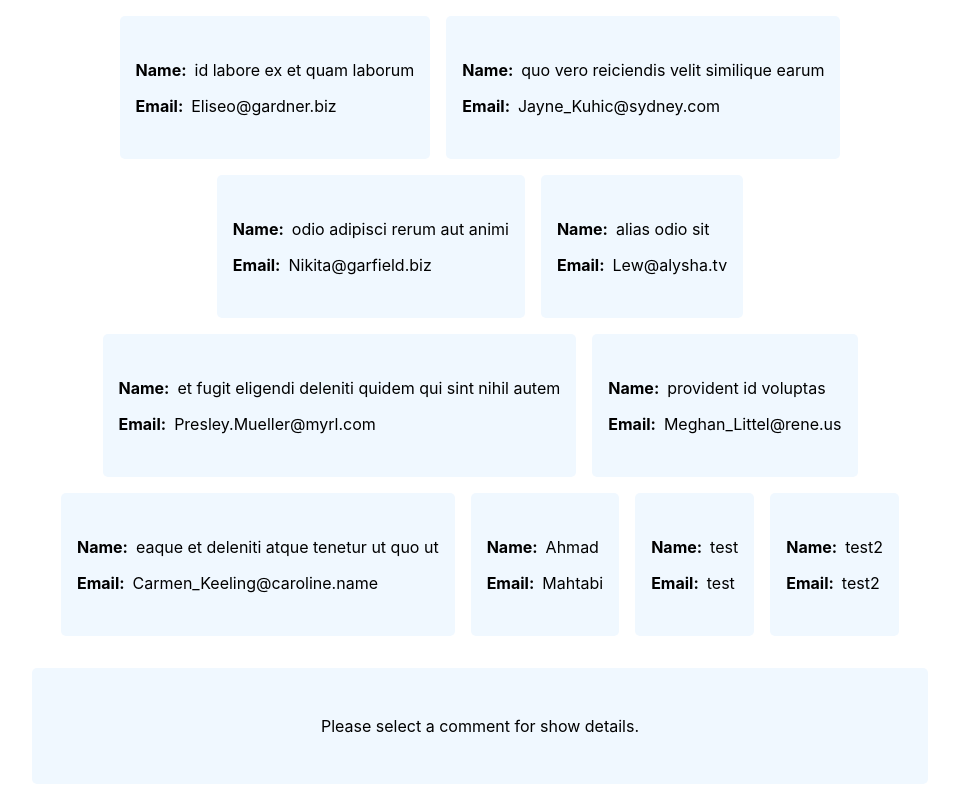
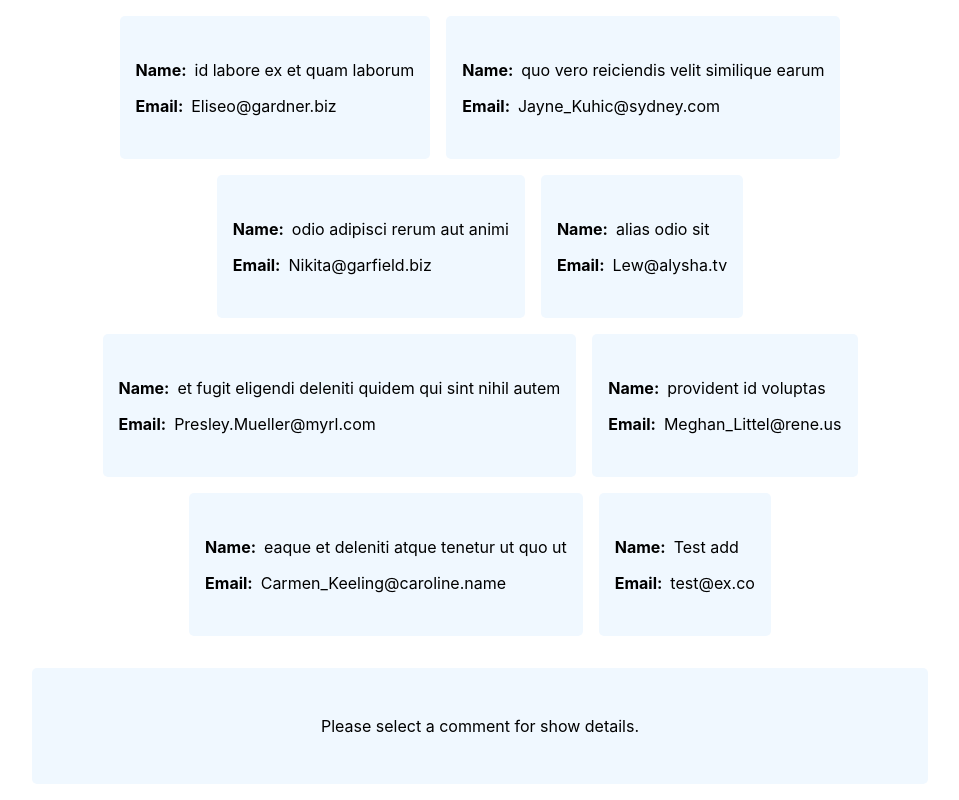
Before and after one commit to amir-rismani/http-request, a React (Create React App) app: page / in a window 1280 px wide. Shown: the top 800 px of the page, without its empty margins (160-1119 px from the left). Built offline with nearby package versions, Linux system fonts and the light colour scheme; data requests are answered from the project's data file.

Commit message:
Optimization http services

```diff
--- a/data/db.json
+++ b/data/db.json
@@ -50,22 +50,10 @@
       "body": "voluptate iusto quis nobis reprehenderit ipsum amet nulla\nquia quas dolores velit et non\naut quia necessitatibus\nnostrum quaerat nulla et accusamus nisi facilis"
     },
     {
-      "name": "Ahmad",
-      "email": "Mahtabi",
-      "body": "it comment enter for test...",
+      "name": "Test add",
+      "email": "test@ex.co",
+      "body": "this is a test for add a new comment.",
       "id": 11
-    },
-    {
-      "name": "test",
-      "email": "test",
-      "body": "test",
-      "id": 12
-    },
-    {
-      "name": "test2",
-      "email": "test2",
-      "body": "test2",
-      "id": 13
     }
   ]
 }
--- a/src/components/CommentDetails/CommentDetails.jsx
+++ b/src/components/CommentDetails/CommentDetails.jsx
@@ -1,13 +1,13 @@
 import { useEffect, useState } from "react";
 import "./CommentDetails.css";
-import axios from "axios";
+import http from "../../services/httpService";
 const CommentDetails = ({ commentId, deleteHandler }) => {
     const [comment, setComment] = useState(null);
 
     useEffect(() => {
         if (commentId) {
             async function getComment() {
-                const { data } = await axios.get(`http://localhost:3001/comments/${commentId}`);
+                const { data } = await http.get(`/comments/${commentId}`);
                 setComment(data)
             }
 
@@ -21,7 +21,7 @@ const CommentDetails = ({ commentId, deleteHandler }) => {
     }
 
     let commentDetails = <p>Please select a comment for show details.</p>;
-    if (comment && commentId) commentDetails = <p>Loading details...</p>
+    if (commentId) commentDetails = <p>Loading details...</p>
     if (comment) commentDetails = <>
         <h1>Comment Details</h1>
         <div className="record-field">
--- a/src/components/CommentForm/CommentForm.jsx
+++ b/src/components/CommentForm/CommentForm.jsx
@@ -1,6 +1,5 @@
 import { useState } from "react";
 import "./CommentForm.css"
-import axios from "axios";
 import { AiOutlineLoading } from "react-icons/ai";
 const CommentForm = ({ addHandler }) => {
     const [commentValues, setCommentValues] = useState({
--- a/src/container/CommentContainer/CommentContainer.jsx
+++ b/src/container/CommentContainer/CommentContainer.jsx
@@ -2,7 +2,7 @@ import { useEffect, useState } from "react";
 import CommentDetails from "../../components/CommentDetails/CommentDetails";
 import CommentForm from "../../components/CommentForm/CommentForm";
 import CommentList from "../../components/CommentList/CommentList";
-import axios from "axios";
+import http from "../../services/httpService";
 import "./CommentContainer.css";
 
 const CommentContainer = () => {
@@ -19,9 +19,10 @@ const CommentContainer = () => {
     }
 
     const deleteHandler = async (commentId) => {
-        axios.delete(`http://localhost:3001/comments/${commentId}`)
+        http.delete(`/comments/${commentId}`)
             .then((response) => {
-                getAllComments()
+                getAllComments();
+                setSelectedCommentId(null);
             })
             .catch((error) => {
                 console.log(error)
@@ -29,12 +30,12 @@ const CommentContainer = () => {
     }
 
     const addHandler = async (commentValues) => {
-        await axios.post('http://localhost:3001/comments', commentValues);
+        await http.post('/comments', commentValues);
         getAllComments()
     }
 
     const getAllComments = () => {
-        axios.get('http://localhost:3001/comments')
+        http.get('/comments')
             .then((response) => {
                 setComments(response.data)
             })
--- /dev/null
+++ b/src/services/httpService.js
@@ -0,0 +1,12 @@
+import axios from "axios";
+
+axios.defaults.baseURL = "http://localhost:3001";
+
+const http = {
+    post: axios.post,
+    get: axios.get,
+    put: axios.put,
+    delete: axios.delete
+}
+
+export default http;
```
